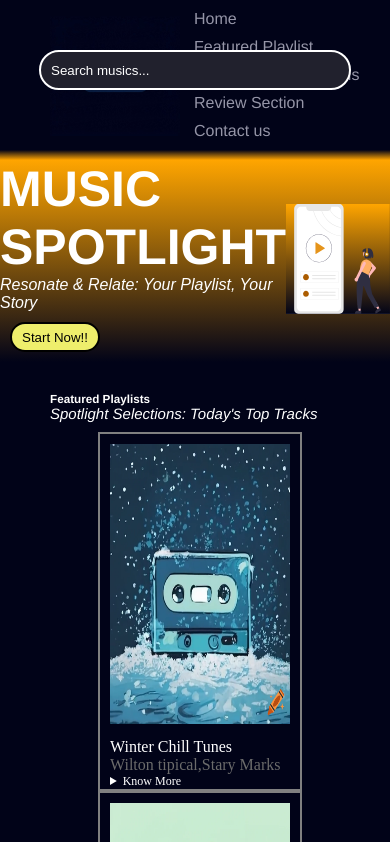
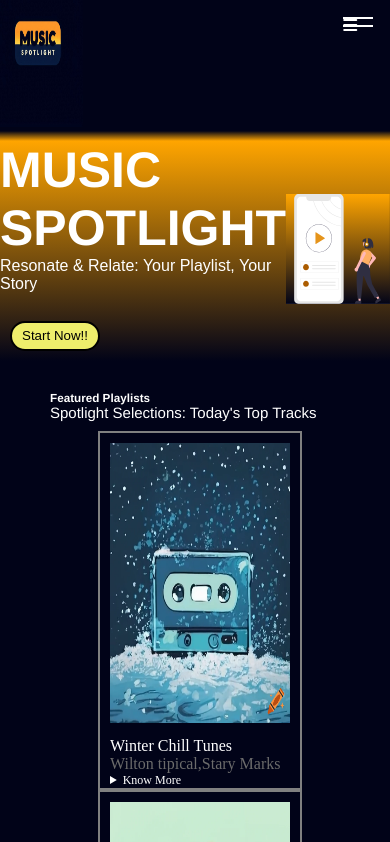
Before and after one commit to Sudhanshumahar7/23MA10059_Assignment_1_KTJ_Workshop, a plain HTML site: page index.html in a window 390 px wide. Shown: the top 842 px of the page. Drawn offline with Linux system fonts and the light colour scheme.

Commit message:
adding of hamburger

```diff
--- a/index.html
+++ b/index.html
@@ -21,26 +21,16 @@
             <div class="logo">
                 <img src="./Assets/Designer2.png" class="logoImg">
             </div>
-            <div class="sectionNames">
-                <div class="navIntroSection">
-                    <a href="#introSection" class="linkSectionName">Home</a>
-                </div>
-                <div class="navFeaturedPlaylist">
-                    <a href="#featuredPlaylist" class="linkSectionName">Featured Playlist</a>
-                </div>
-                <div class="navRecommendedAlbums">
-                    <a href="#recommendedAlbums" class="linkSectionName">Recommended Albums</a>
-                </div>
-                <div class="navReviewSection">
-                    <a href="#reviewSection" class="linkSectionName">Review Section</a>
-                </div>
-                <div class="navContactUs">
-                    <a href="#footer" class="linkSectionName">Contact us</a>
-                </div>
-            </div>
-                <div>
-                <input type="search" Placeholder="Search musics..." class="searchbarinput">
-                </div>
+
+            <label for="toggle" class="openMenu"><i class="fa fa-bars" style="color: white;"></i></label>
+                <ul class="sectionNames">
+                    <li class="navIntroSection"><a href="#introSection" class="linkSectionName">Home</a></li>
+                    <li class="navFeaturedPlaylist"><a href="#featuredPlaylist" class="linkSectionName">Featured Playlist</a></li>
+                    <li class="navRecommendedAlbums"><a href="#recommendedAlbums" class="linkSectionName">Recommended Albums</a></li>
+                    <li class="navReviewSection"><a href="#reviewSection" class="linkSectionName">Review Section</a></li>
+                    <li class="navContactUs"><a href="#footer" class="linkSectionName">Contact us</a></li>
+                    <div class="closeMenu"><i class="fa fa-times"></i></div>
+                </ul>
         </nav>
     </div>
     <div class="gradient1"></div>
@@ -48,7 +38,7 @@
     <div id="introSection">
             <div class="libraryName">
                 <h2 class="nameofsite">MUSIC SPOTLIGHT</h2>
-                <i class="subtitle">Resonate & Relate: Your Playlist, Your Story</i><br>
+                <p class="subtitle">Resonate & Relate: Your Playlist, Your Story</p><br>
                 <a href="#featuredPlaylist"><button class="startNow">Start Now!!</button></a>
             </div>
             <div>
@@ -108,7 +98,7 @@
 <div id="featuredPlaylist">
     <div class="titleFeaturePlaylist">
         <h2 class="titleOfSection">Featured Playlists</h2>
-        <i class="subtitleOfSection"> Spotlight Selections: Today's Top Tracks</i>
+        <p class="subtitleOfSection"> Spotlight Selections: Today's Top Tracks</p>
     </div>
     <div class="playlist">
         <a href="#myModalA">
@@ -354,7 +344,7 @@
 <div id="recommendedAlbums">
     <div class="titleRecommendedAlbums">
         <h2 class="titleOfSection">Recommended Albums</h2>
-        <i class="subtitleOfSection">Editor's Picks: Handpicked Albums Just for You</i>
+        <p class="subtitleOfSection">Editor's Picks: Handpicked Albums Just for You</p>
     </div>
     <div class="seachbardiv">
     <input type="search" Placeholder="Search Your Albums..." class="albumSearch">
@@ -601,7 +591,7 @@
 <div id="reviewSection">
     <div class="titleUserReviews">
         <h2 class="titleOfSection">User Reviews</h2>
-        <i class="subtitleOfSection">Listener Reviews: What Our Community Is Saying</i>
+        <p class="subtitleOfSection">Listener Reviews: What Our Community Is Saying</p>
     </div>
     <div class="cardsOfReviews">
     <div class="cardForReview">
--- a/style.css
+++ b/style.css
@@ -11,20 +11,83 @@ html {
     scroll-behavior: smooth;
 }
     /* Top Navigation Bar */
-.logo{
+/* .logo{
     display: inline-block;
+} */
+#toggle{
+            display: none;
 }
-.navIntroSection,.navFeaturedPlaylist,.navRecommendedAlbums,.navReviewSection,.navContactUs{
+nav{
+    display: flex;
+    justify-content: space-between;
+}
+nav .sectionNames{
+    display: flex;
+    list-style: none;
+    margin: 5vh;
+}
+.openMenu{
+    cursor: pointer;
+    width: 30px;
+    height: 20px;
+    position: relative;
+    display: none;
+}
+.openMenu i {
+    display: block;
+    background: white;
+    height: 2px;
+    width: 100%;
+    position: relative;
+}
+.openMenu i::before,
+.openMenu i::after {
+    background: white;
+    height: 2px;
+    width: 100%;
+    position: absolute;
+}
+.openMenu i::before {
+    top: -8px;
+}
+.openMenu i::after {
+    bottom: -8px;
+}
+
+
+.sectionNames {
+    height: auto;
+    transition: height 0.3s ease-in-out;
+}
+
+@media (max-width: 800px) {
+    .openMenu {
+        display: inline-block;
+        position: absolute;
+        right: 2vh;
+        top: 3vh;
+    }
+    .sectionNames {
+        height: 0;
+        overflow: hidden;
+    }
+    #toggle:checked + .sectionNames {
+        height: 150px;
+    }
+
+}
+/* .navIntroSection,.navFeaturedPlaylist,.navRecommendedAlbums,.navReviewSection,.navContactUs{
     display: inline-block;
     position: relative;
     bottom: 50px;
     left: 663px;
     margin-left: 15px;
-}
+} */
 .logoImg{
-    height: 120px;
-    width: 130px;
-    margin-left: 50px;
+    height: 20vh;
+    width: 30vh;
+    margin-top: -5vh;
+    margin-left: -1vh;
 }
 .sectionNames{
     display: inline-block;
@@ -222,6 +285,14 @@ input[type=search]{
     justify-content: space-evenly;
     margin: 10px;
 }
+@media(max-width: 800px){
+    .cardsOfReviews{
+        display: flex;
+        flex-wrap: wrap;
+        justify-content: space-evenly;
+        margin: 10px;
+    }
+}
 .cardForReview{
     display: flex;
     flex-direction: column;
@@ -246,11 +317,12 @@ input[type=search]{
     display: inline-block;
 }
 .reviewByUser{
-    color:white;
-    display:inline-block;
-    padding-left: 10px;
-    padding-right: 10px;
+    color: white;
+    display: inline-block;
+    padding-left: 2vh;
+    padding-right: 2vh;
     background-color: #720455;
+    font-size: 1rem
 }
 .designation{
     align-items: center;
@@ -260,7 +332,7 @@ input[type=search]{
     display: inline-block;
     color: white;
     position:relative;
-    right: 38%;
+    right: 30%;
 }
 .contact {
     height: auto;
@@ -293,6 +365,7 @@ input[type=search]{
     display: flex;
   }
 
+
   .name,
   .phone,
   .email {
@@ -322,7 +395,7 @@ input[type=search]{
   }
 
   .title {
-    font-size: 17px;
+    font-size: 1rem;
     color: white;
     padding-bottom: 2px;
   }
@@ -380,35 +453,20 @@ a{
     font-size: 2rem;
 }
 
-@media only screen and (max-width: 768px) {
-    /* Adjustments for smaller screens */
-
-    .navIntroSection,
-    .navFeaturedPlaylist,
-    .navRecommendedAlbums,
-    .navReviewSection,
-    .navContactUs {
-        position: static; /* Change positioning to static for smaller screens */
-        display: block;
-        margin: 10px 0; /* Adjust margins */
-    }
+@media only screen and (max-width: 800px) {
 
     .searchbarinput {
-        width: 80%; /* Adjust width of search bar */
-        left: 10%; /* Adjust left position */
-        top: 50px; /* Adjust top position */
+        width: 80%;
+        left: 10%;
+        top: 50px;
     }
 
     .playlist1 {
-        width: 100%; /* Make playlist items take full width */
-    }
-
-    .modal-content {
-        width: 80%; /* Adjust modal width */
+        width: 100%;
     }
 
     .albumSearch {
-        left: 20%; /* Adjust left position */
-        width: 80%; /* Adjust width */
+        left: 20%;
+        width: 80%;
     }
 }
```
